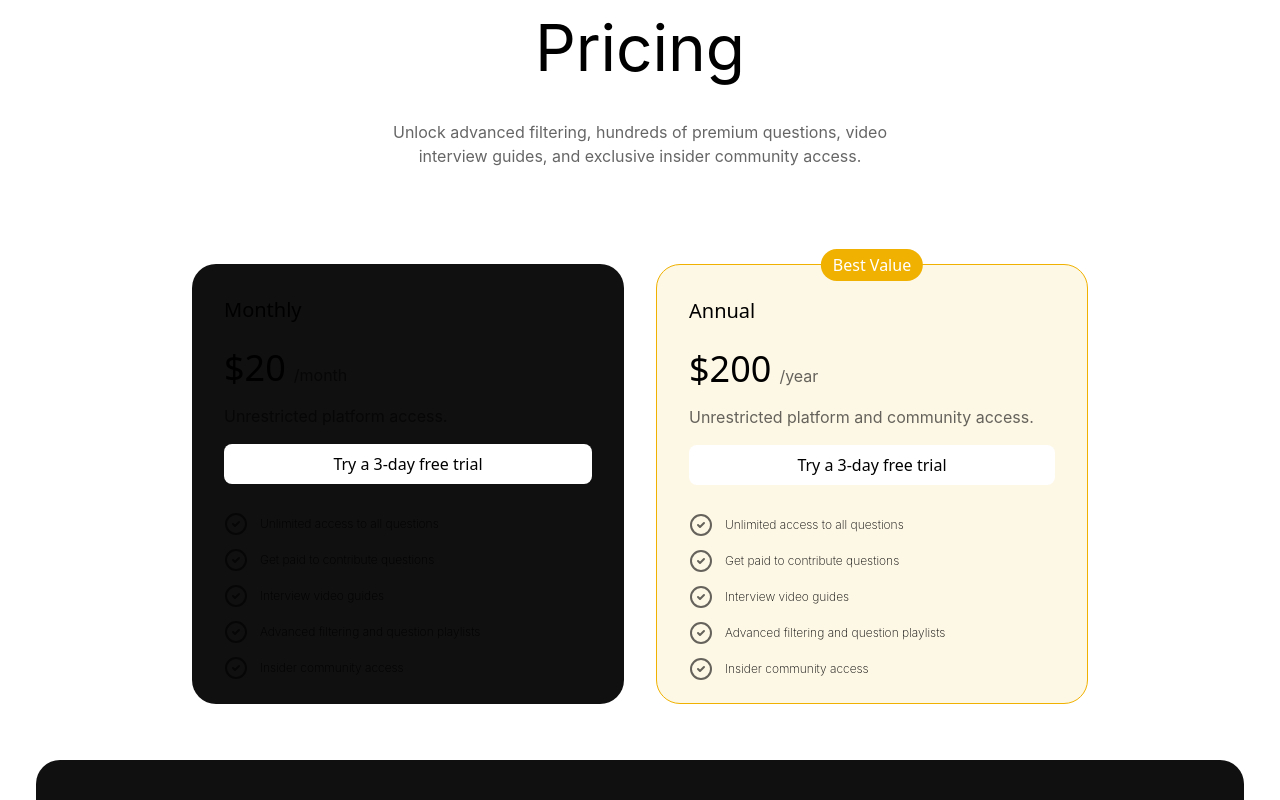
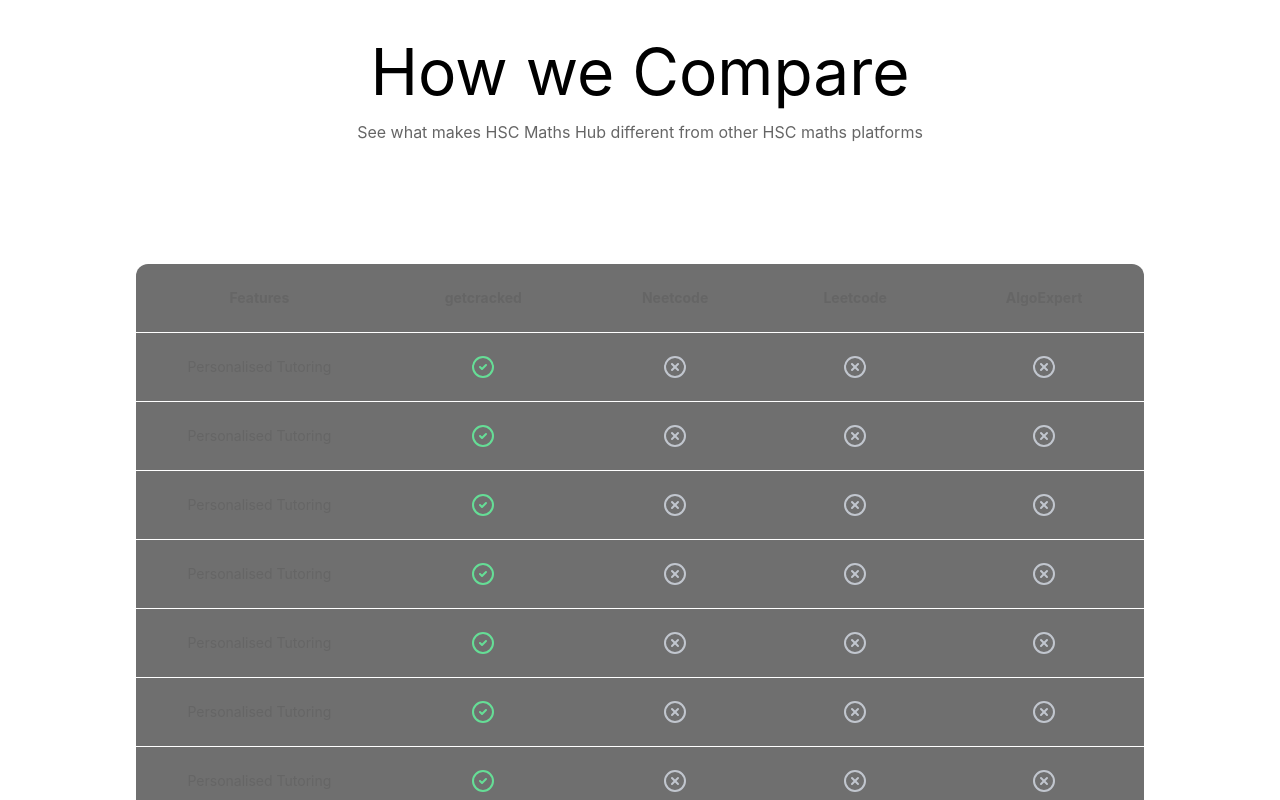
Before and after one commit to joshuapozzolungo/nsw-maths-repo, a React (Vite) app: page / in a window 1280 px wide. Shown: the part 1160-1960 px from the top of the page. Built offline with nearby package versions, Linux system fonts and the light colour scheme; the HTML template or start-up script is replaced by a standard one.

Commit message:
completed comparison section

```diff
--- a/src/Contribute/Contribute.jsx
+++ b/src/Contribute/Contribute.jsx
@@ -1,4 +1,4 @@
-import React from "React";
+import React from "react";
 
 export default function Contribute() {
 
--- a/src/Home/Home.jsx
+++ b/src/Home/Home.jsx
@@ -1,6 +1,7 @@
 import Hero from "../components/hero.jsx";
 import Questions from "../components/questions.jsx";
 import Pricing from "../components/pricing.jsx";
+import Compare from "../components/compare.jsx";
 
 export default function Home() {
 
@@ -8,6 +9,7 @@
     <div>
       <Hero/>
       <Questions/>
+      <Compare/>
       <Pricing/>
     </div>
   );
--- /dev/null
+++ b/src/components/compare.jsx
@@ -0,0 +1,56 @@
+import React from "react";
+import { CircleCheck, CircleX } from "lucide-react";
+
+export default function Compare() {
+
+  const headings = ["Features", "getcracked", "Neetcode", "Leetcode", "AlgoExpert"];
+  const rows = [{feature: "Personalised Tutoring", getCrackedHasFeature: true, NeetCodeHasFeature: false, LeetCodeHasFeature: false, AlgoExpertHasFeature: false},
+                {feature: "Personalised Tutoring", getCrackedHasFeature: true, NeetCodeHasFeature: false, LeetCodeHasFeature: false, AlgoExpertHasFeature: false},
+                {feature: "Personalised Tutoring", getCrackedHasFeature: true, NeetCodeHasFeature: false, LeetCodeHasFeature: false, AlgoExpertHasFeature: false},
+                {feature: "Personalised Tutoring", getCrackedHasFeature: true, NeetCodeHasFeature: false, LeetCodeHasFeature: false, AlgoExpertHasFeature: false},
+                {feature: "Personalised Tutoring", getCrackedHasFeature: true, NeetCodeHasFeature: false, LeetCodeHasFeature: false, AlgoExpertHasFeature: false},
+                {feature: "Personalised Tutoring", getCrackedHasFeature: true, NeetCodeHasFeature: false, LeetCodeHasFeature: false, AlgoExpertHasFeature: false},
+                {feature: "Personalised Tutoring", getCrackedHasFeature: true, NeetCodeHasFeature: false, LeetCodeHasFeature: false, AlgoExpertHasFeature: false},
+                {feature: "Personalised Tutoring", getCrackedHasFeature: true, NeetCodeHasFeature: false, LeetCodeHasFeature: false, AlgoExpertHasFeature: false},
+                {feature: "Personalised Tutoring", getCrackedHasFeature: true, NeetCodeHasFeature: false, LeetCodeHasFeature: false, AlgoExpertHasFeature: false},
+                {feature: "Personalised Tutoring", getCrackedHasFeature: true, NeetCodeHasFeature: false, LeetCodeHasFeature: false, AlgoExpertHasFeature: false}
+  ];
+
+  const renderCell = (value) => {
+    if (typeof(value) === "boolean") {
+      return value ? <CircleCheck className="text-green-500"/> : <CircleX className="text-gray-400"/>;
+    }
+
+    return null;
+  };
+
+  return (
+    <section id="compare" className="relative min-h-screen overflow-hidden px-20">
+      <div className="relative w-full px-14">
+        <div className="mx-auto max-w-5xl mb-30">
+          <p className="text-center header-text">How we Compare</p>
+          <p className="text-center paragraph-text">See what makes HSC Maths Hub different from other HSC maths platforms</p>
+        </div>
+        <div className="overflow-hidden rounded-xl">
+          <div className="relative"></div>
+            <table className="w-full text-sm border-red-500">
+              <thead>
+                <tr>
+                  {headings.map(heading => ( <th className="paragraph-text h-10 px-5 py-6 bg-secondary-color">{heading}</th>))}
+                </tr>
+              </thead>
+              <tbody>
+                {rows.map(row => ( <tr className="paragraph-text h-10 px-5 py-6 bg-secondary-color border-t border-white/20">
+                  <td><div className="flex justify-center py-6">{row.feature}</div></td>
+                  <td><div className="flex justify-center">{renderCell(row.getCrackedHasFeature)}</div></td>
+                  <td><div className="flex justify-center">{renderCell(row.NeetCodeHasFeature)}</div></td>
+                  <td><div className="flex justify-center">{renderCell(row.LeetCodeHasFeature)}</div></td>
+                  <td><div className="flex justify-center">{renderCell(row.AlgoExpertHasFeature)}</div></td>
+                </tr>))}
+              </tbody>
+            </table>
+        </div>
+      </div>
+    </section>
+  );
+};
--- a/src/components/navbar.jsx
+++ b/src/components/navbar.jsx
@@ -24,7 +24,7 @@
   return (
     <header className="sticky top-0 z-50 mx-auto min-h-16 w-full backdrop-blur-2xl pt-3 pb-3 ">
       <div className="mx-auto w-full max-w-screen-xl px-4 sm:px-6 lg:px-8 flex min-h-16 justify-between items-center rounded-full">
-        <a className="normal-text flex items-center gap-2 font-semibold text-text-primary duration-300 ease-in-out hover:opacity-80 text-[25px] cursor-pointer">HSC Maths Hub</a>
+        <Link to="/" className="normal-text flex items-center gap-2 font-semibold text-text-primary duration-300 ease-in-out hover:opacity-80 text-[25px] cursor-pointer">HSC Maths Hub</Link>
         <nav className="hidden nav-primary-text ml-auto items-center gap-3 lg:flex font-bold" aria-label="main-navigation">
           <div className="relative flex-col" onMouseEnter={toggleHover} onMouseLeave={toggleHover}>
             <div className="flex justify-center items-center">
--- a/src/components/questions.jsx
+++ b/src/components/questions.jsx
@@ -4,7 +4,7 @@
 
 export default function Questions() {
   return (
-    <div className="mx-auto max-w-full max-w-screen-xl px-4 sm:px-6 lg:px-8 mt-30">
+    <div className="mx-auto max-w-full max-w-screen-xl px-4 sm:px-6 lg:px-8 mt-30 my-30">
       <div className="h-96 border-1 border-white/20 rounded-2xl p-5">
         <div className="h-full bg-secondary-box border-1 border-white/20 rounded-2xl text-white">
           <Latex>
```
Also changed, not shown: 1 other file (tests, documents, lock files or other folders).
